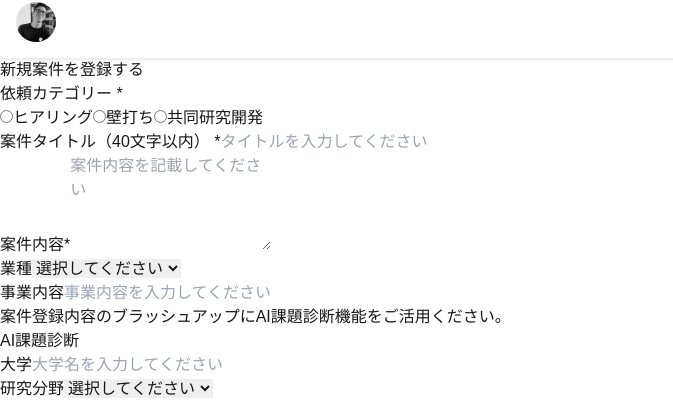
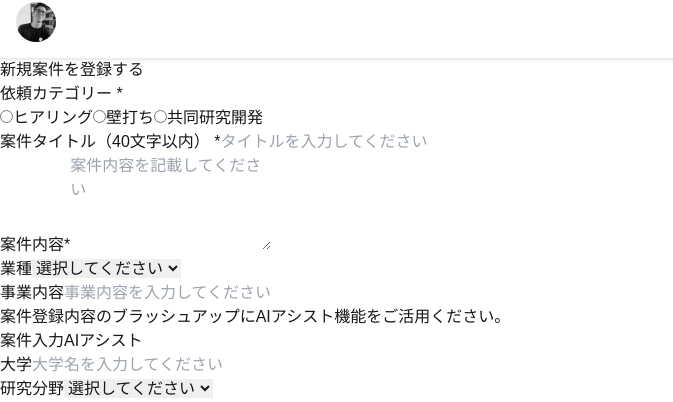
Before and after one commit to enakamizo/kenQ-app-frontend, a Next.js app: page /register in a window 1280 px wide. Shown: the part 300-702 px from the top of the page, without its empty margins (0-673 px from the left). Built offline with nearby package versions, Linux system fonts and the light colour scheme.

Commit message:
AIアシスト機能の入力箇所を青枠に

```diff
--- a/src/components/RequestForm.tsx
+++ b/src/components/RequestForm.tsx
@@ -104,7 +104,6 @@ export default function RequestForm({ onSubmit }: RequestFormProps) {
     }
   };
 
-
   const handleChange = (e: React.ChangeEvent<HTMLInputElement | HTMLTextAreaElement | HTMLSelectElement>) => {
     const { name, value } = e.target;
     setLocalFormData((prev) => ({ ...prev, [name]: value }));
@@ -122,6 +121,9 @@ export default function RequestForm({ onSubmit }: RequestFormProps) {
 
   return (
     <form onSubmit={handleSubmit} className="space-y-6 bg-gray-50 p-6 rounded-lg shadow-md">
+
+      {/* === 上段ブロック: カテゴリー〜AI課題診断 === */}
+      <div className="bg-gray-50 p-6 rounded-lg shadow-md space-y-6 border border-blue-300">
         {/* 依頼のカテゴリー */}
         <div>
           <label className="block text-sm font-medium mb-1">依頼カテゴリー <span className="text-red-500">*</span></label>
@@ -155,7 +157,7 @@ export default function RequestForm({ onSubmit }: RequestFormProps) {
           />
         </div>
 
-      {/* 依頼背景 */}
+      {/* 案件内容 */}
       <div>
         <label className="block text-sm font-medium mb-1">案件内容<span className="text-red-500">*</span></label>
         <textarea
@@ -204,19 +206,20 @@ export default function RequestForm({ onSubmit }: RequestFormProps) {
         {/* 入力欄の外側・右下にボタンを配置 */}
         <div className="flex justify-end items-center mt-2 space-x-2">
           <p className="text-xs text-gray-800">
-            案件登録内容のブラッシュアップにAI課題診断機能をご活用ください。
+            案件登録内容のブラッシュアップにAIアシスト機能をご活用ください。
           </p>
           <button
             type="button"
             onClick={() => {
-              alert("AI課題診断を実行します");
+              alert("AIアシスト機能を実行します");
               handleDiagnosis();
             }}
             className="bg-blue-500 hover:bg-blue-600 text-white text-sm font-semibold py-1 px-3 rounded"
           >
-            AI課題診断
+            案件入力AIアシスト
           </button>
         </div>
+
         {showModal && (
           <div className="fixed inset-0 bg-black bg-opacity-30 flex items-center justify-center z-50">
             <div className="bg-white p-6 rounded-lg shadow-lg max-w-2xl w-full">
@@ -233,8 +236,10 @@ export default function RequestForm({ onSubmit }: RequestFormProps) {
             </div>
           </div>
         )}
+      </div>
+    </div>
 
-      </div>
+    {/* === 下段ブロック: 大学〜確認ボタン === */}
 
       {/* 大学 */}
       <div>
@@ -319,6 +324,7 @@ export default function RequestForm({ onSubmit }: RequestFormProps) {
           登録内容を確認する
         </button>
       </div>
+
     </form>
   );
 }
```
Lines whose indentation alone changed are shown as unchanged.
